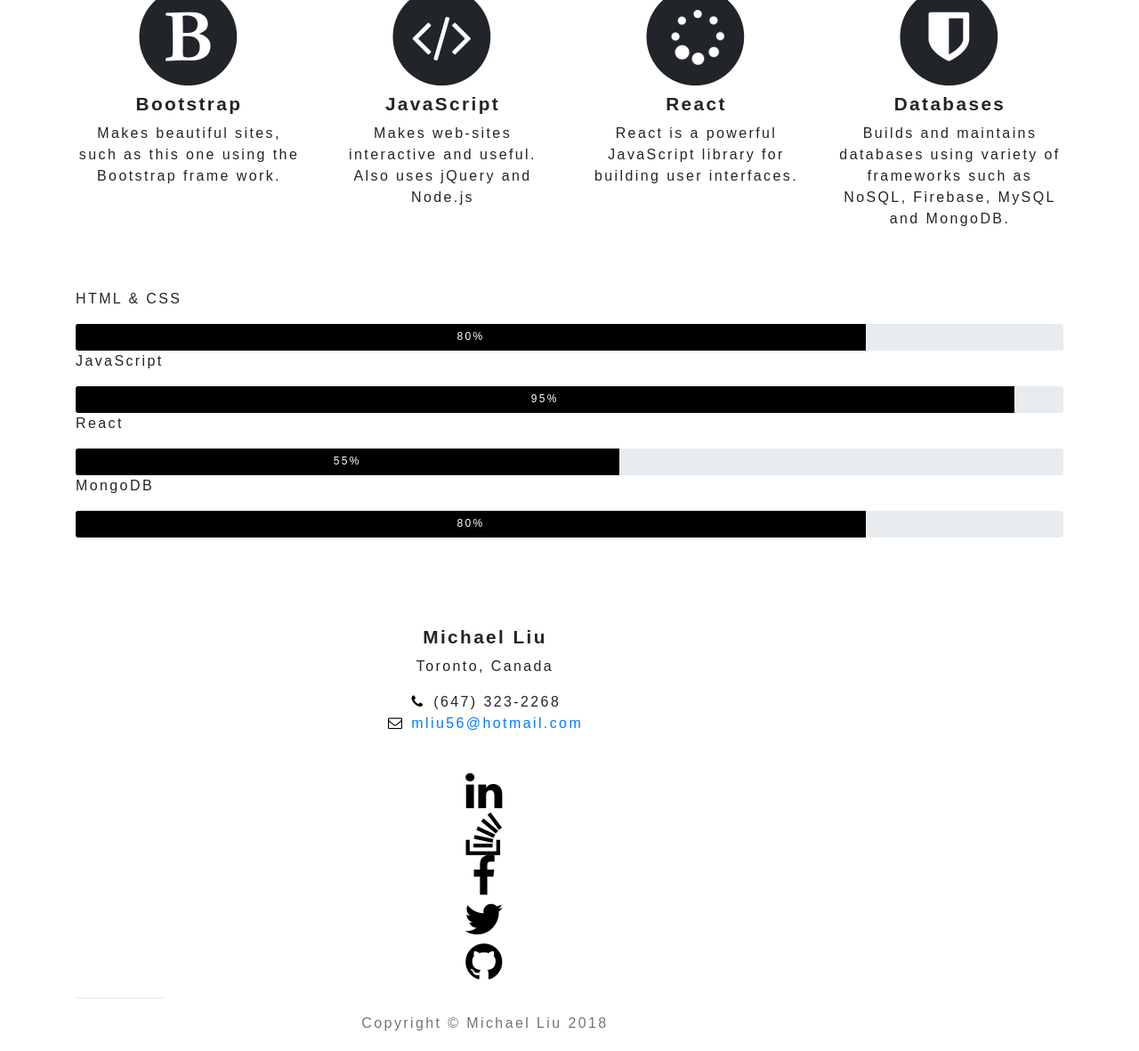
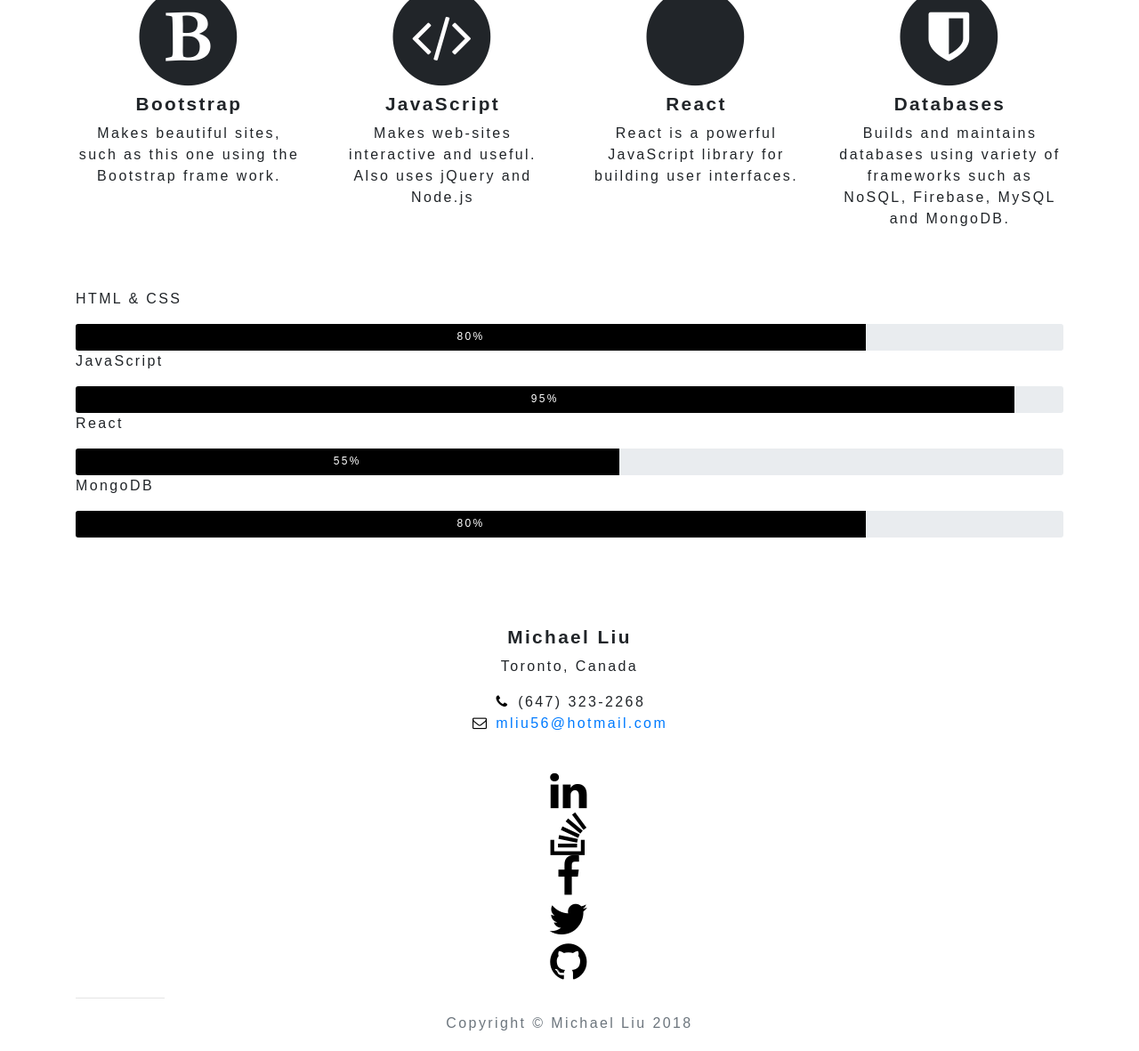
Before and after one commit to mliu0506/my-portfolio, a plain HTML site: page index.html in a window 1280 px wide. Shown: the part 4104-5285 px from the top of the page at 89% size. Drawn offline with nearby package versions, Linux system fonts and the light colour scheme; a web font is replaced by a local one.

Commit message:
modify files

```diff
--- a/index.html
+++ b/index.html
@@ -310,7 +310,7 @@
                 <div class="service-item">
                   <span class="fa-stack fa-4x">
                                 <i class="fa fa-circle fa-stack-2x"></i>
-                                <i class="fa fa-spinner fa-spin fa-stack-1x text-icon"></i>
+                                <i class="fa devicon-react-plain fa-stack-1x text-icon"></i>
                   </span>
                   <h4>
                                     <strong>React</strong>
@@ -385,7 +385,7 @@
   <footer>
     <div class="container">
       <div class="row">
-        <div class="col-lg-10 col-lg-offset-1 text-center">
+        <div class="col-lg-12 text-center">
           <h4><strong>Michael Liu</strong></h4>
           <p>Toronto, Canada</p>
           <ul class="list-unstyled">
```
